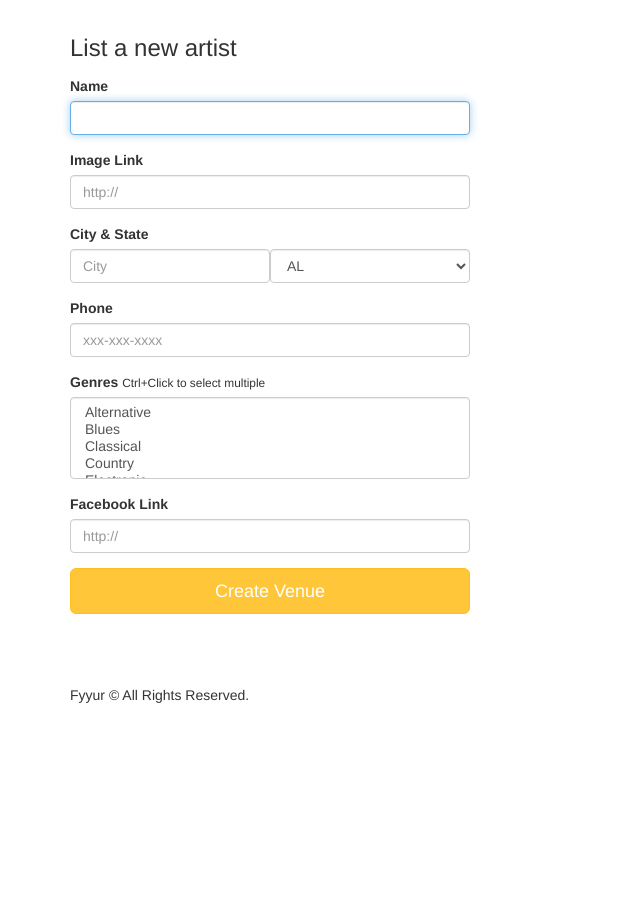
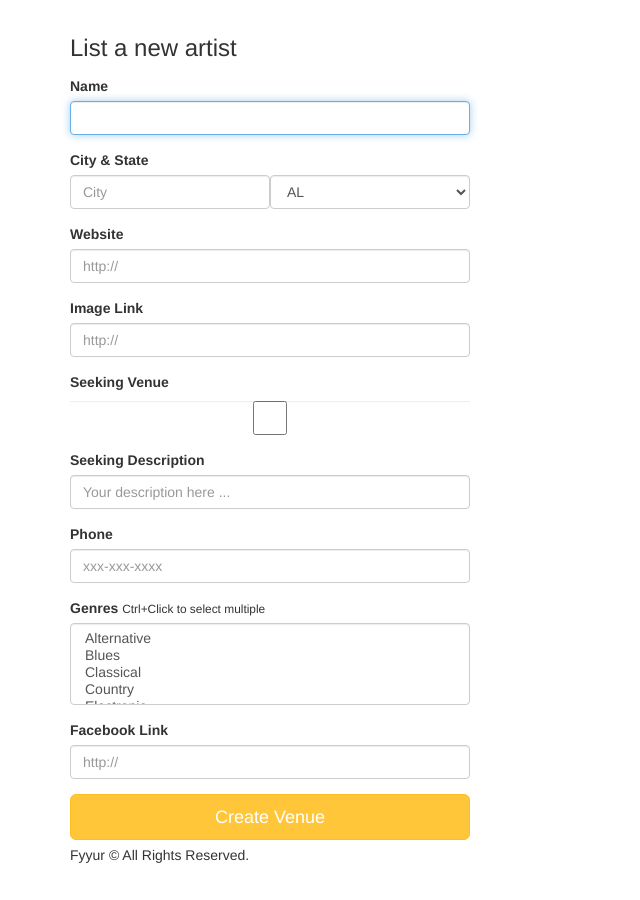
Before and after one commit to nchathu2014/fyrr-app, a Flask app: page /artists/create in a window 1280 px wide. Shown: the part 60-960 px from the top of the page, without its empty margins (0-640 px from the left). Before the commit the page ends 763 px from the top, so only its background shows below. Run offline with Flask 2, Linux system fonts and the light colour scheme; some libraries are stand-ins or nearby versions.

Commit message:
[STYLE]: Added missing fields to artist and venue forms(create,edit)

```diff
--- a/templates/forms/edit_artist.html
+++ b/templates/forms/edit_artist.html
@@ -19,6 +19,9 @@
             </div>
           </div>
       </div>
+
+
+
       <div class="form-group">
           <label for="phone">Phone</label>
           {{ form.phone(class_ = 'form-control', placeholder='xxx-xxx-xxxx', autofocus = true) }}
--- a/templates/forms/new_artist.html
+++ b/templates/forms/new_artist.html
@@ -7,11 +7,6 @@
       <div class="form-group">
         <label for="name">Name</label>
         {{ form.name(class_ = 'form-control', autofocus = true) }}
-      </div>
-
-      <div class="form-group">
-        <label for="image-link">Image Link</label>
-        {{ form.image_link(class_ = 'form-control', placeholder='http://', autofocus = true) }} <!-- removed id=form.state-->
       </div>
 
       <div class="form-group">
@@ -25,6 +20,24 @@
             </div>
           </div>
       </div>
+
+      <div class="form-group">
+        <label for="genres">Website</label>
+        {{ form.website(class_ = 'form-control', placeholder='http://', autofocus = true) }}
+      </div>
+      <div class="form-group">
+        <label for="image-link">Image Link</label>
+        {{ form.image_link(class_ = 'form-control', placeholder='http://', autofocus = true) }} <!-- removed id=form.state-->
+      </div>
+      <div class="form-group">
+        <label for="seeking-venue">Seeking Venue</label>
+        {{ form.seeking_venue(class_ = 'form-control', placeholder='http://', autofocus = true) }} <!--remove id=form.state-->
+      </div>
+      <div class="form-group">
+        <label for="seeking-description">Seeking Description</label>
+        {{ form.seeking_description(class_ = 'form-control', placeholder='Your description here ...', autofocus = true) }} <!--remove id=form.state-->
+      </div>
+
       <div class="form-group">
           <label for="phone">Phone</label>
           {{ form.phone(class_ = 'form-control', placeholder='xxx-xxx-xxxx', autofocus = true) }}
```
Also changed, not shown: templates/forms/edit_venue.html (+18 -0 lines), templates/forms/new_venue.html (+15 -0 lines).
